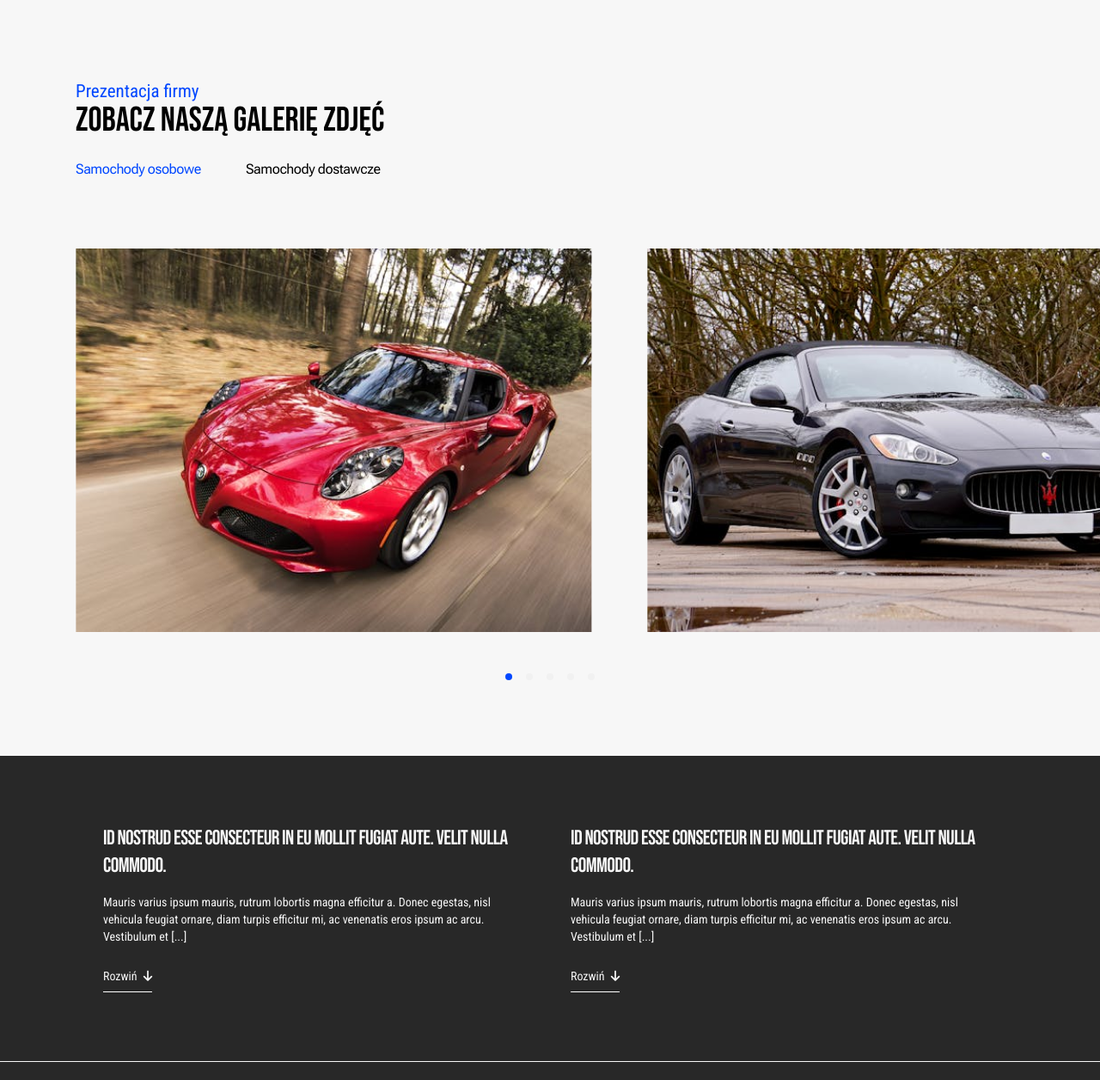
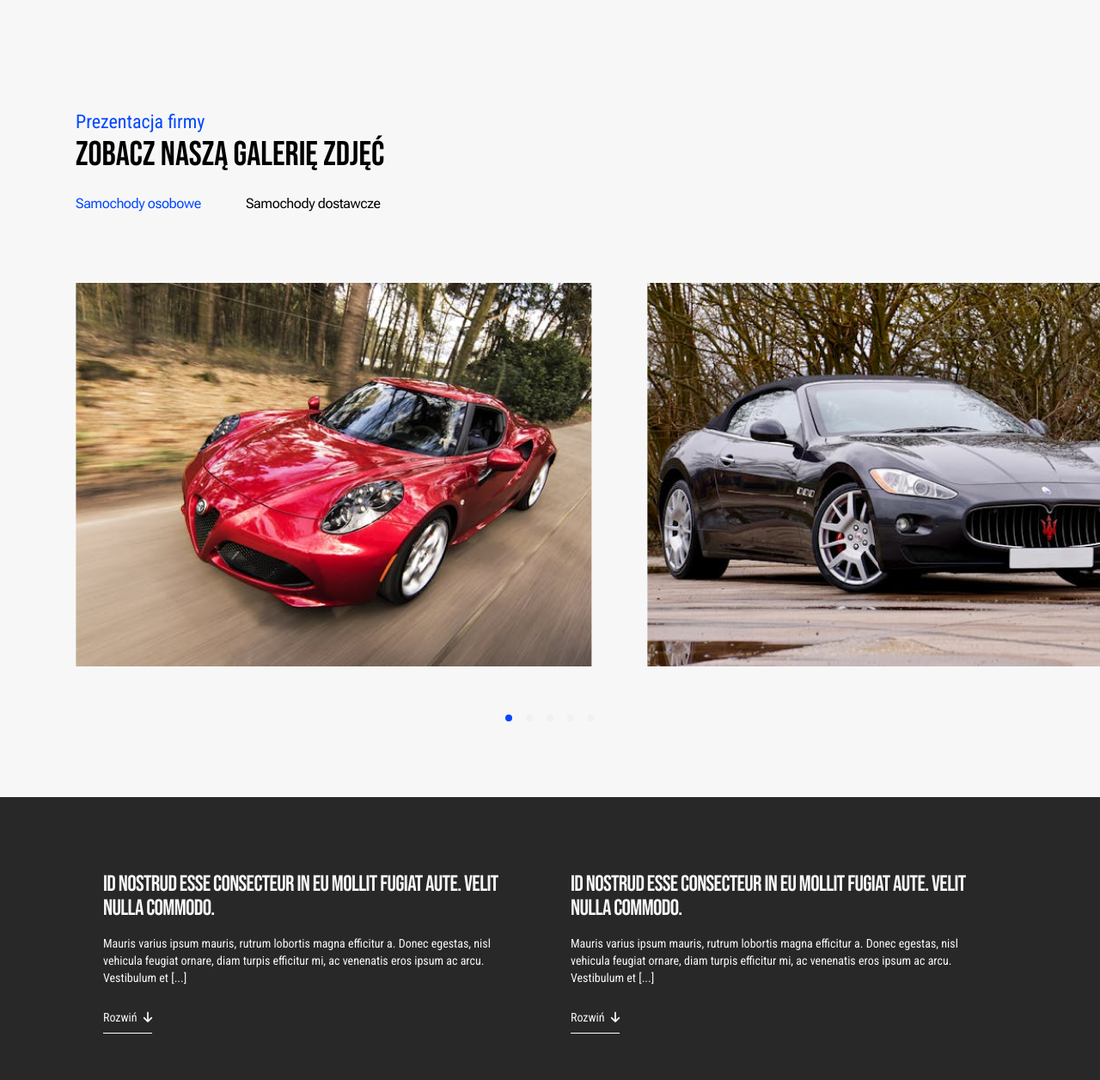
Before and after one commit to kakarotto2004/tailwindcss-carsSpot, a website: page index.html in a window 1280 px wide. Shown: the part 830-2086 px from the top of the page at 86% size. Drawn offline with Linux system fonts and the light colour scheme.

Commit message:
update styles

```diff
--- a/index.html
+++ b/index.html
@@ -27,8 +27,8 @@
         <main class="overflow-hidden">
             <section class="mt-7 sm:mt-16 md:mt-24 lg:mt-p120px mb-44 lg:mb-80">
                 <div class="absolute top-0 -right-52 lg:-right-32 -z-10">
-                    <img src="img/wave-1.png" alt="wave" class="lg:inline-block h-full lg:scale-105 hidden">
-                    <img src="img/wave-2.png" alt="wave" class="sm:inline-block rotate-180 lg:scale-105 hidden">
+                    <img src="img/wave-1.png" alt="wave" class="lg:inline-block h-full lg:scale-110 hidden">
+                    <img src="img/wave-2.png" alt="wave" class="sm:inline-block rotate-180 lg:scale-110  hidden">
                 </div>
                 <div class="pl-7 pr-7 sm:pl-20 lg:pl-p120px relative">
                     <h1 class="big-bebas">sprzedajemy samochody</h1>
@@ -47,9 +47,9 @@
             </section>
 
             <section id="gallery" class="px-5 sm:px-12 md:px-16 lg:px-p88px">
-                <div class="pt-16 lg:pt-20">
-                    <h3 class="text-lg sm:text-px21 font-robotoCondensed text-blueDark">Prezentacja firmy</h3>
-                    <h2 class="text-3xl sm:text-4xl md:text-px40 uppercase font-bebas mb-4 sm:mb-5 md:mb-6 leading-tight">zobacz naszą galerię zdjęć</h2>
+                <div class="pt-16 lg:pt-28">
+                    <h3 class="text-lg sm:text-px21 font-robotoCondensed text-blueDark leading-relaxed">Prezentacja firmy</h3>
+                    <h2 class="text-3xl sm:text-4xl md:text-px40 uppercase font-bebas mb-4 sm:mb-5 md:mb-6">zobacz naszą galerię zdjęć</h2>
                     <div class="text-center sm:text-left">
                         <a href="#" class="mr-4 sm:mr-8 md:mr-12 font-robotoFlex text-blueDark tracking-tight text-sm md:text-base">Samochody osobowe</a>
                         <a href="#" class="font-robotoFlex tracking-tight text-sm md:text-base">Samochody dostawcze</a>
@@ -60,7 +60,7 @@
                     <img src="img/maseratti.png" alt="black maseratti" class="gallery-photos">
                     <img src="img/audi.png" alt="audi's front light" class="gallery-photos">
                 </div>
-                <div class="hidden sm:flex w-fit mx-auto mt-8 lg:mt-12">
+                <div class="hidden sm:flex w-fit mx-auto mt-8 lg:mt-14">
                     <span class="bg-blueDark gallery-dot"></span>
                     <span class="bg-grayLight gallery-dot"></span>
                     <span class="bg-grayLight gallery-dot"></span>
@@ -69,7 +69,7 @@
                 </div>
             </section>
 
-            <section id="about" class="flex flex-col sm:flex-row sm:justify-between px-7 sm:px-12 md:px-20 lg:px-p120px py-10 sm:py-14 md:py-20 mt-8 sm:mt-14 lg:mt-p88px bg-grayDark text-whiteBg font-robotoCondensed">
+            <section id="about" class="flex flex-col sm:flex-row sm:justify-between px-7 sm:px-12 md:px-20 lg:px-p120px py-10 sm:py-14 md:py-p88px mt-8 sm:mt-14 lg:mt-p88px bg-grayDark text-whiteBg font-robotoCondensed">
                <div class="sm:mr-12 mb-8 sm:mb-0">
                     <h4 class="small-bebas">id nostrud esse consecteur in eu mollit fugiat aute. velit nulla commodo.</h4>
                     <p class="about-p">Mauris varius ipsum mauris, rutrum lobortis magna efficitur a. Donec egestas, nisl vehicula feugiat ornare, diam turpis efficitur mi, ac venenatis eros ipsum ac arcu. Vestibulum et  [...]</p>
--- a/input.css
+++ b/input.css
@@ -34,7 +34,7 @@
 }
 
 .small-bebas {
-    @apply font-bebas text-xl sm:text-px21 md:text-2xl tracking-tight;
+    @apply font-bebas text-xl sm:text-px21 md:text-px26 tracking-tight;
 }
 
 .about-p {
--- a/tailwind.config.js
+++ b/tailwind.config.js
@@ -17,7 +17,8 @@ module.exports = {
             },
 
             fontSize: {
-                px21: ['21px'],
+                px21: ['22px'],
+                px26: ['26px'],
                 px40: ['40px'],
             },
 
```
Also changed, not shown: output.css.
